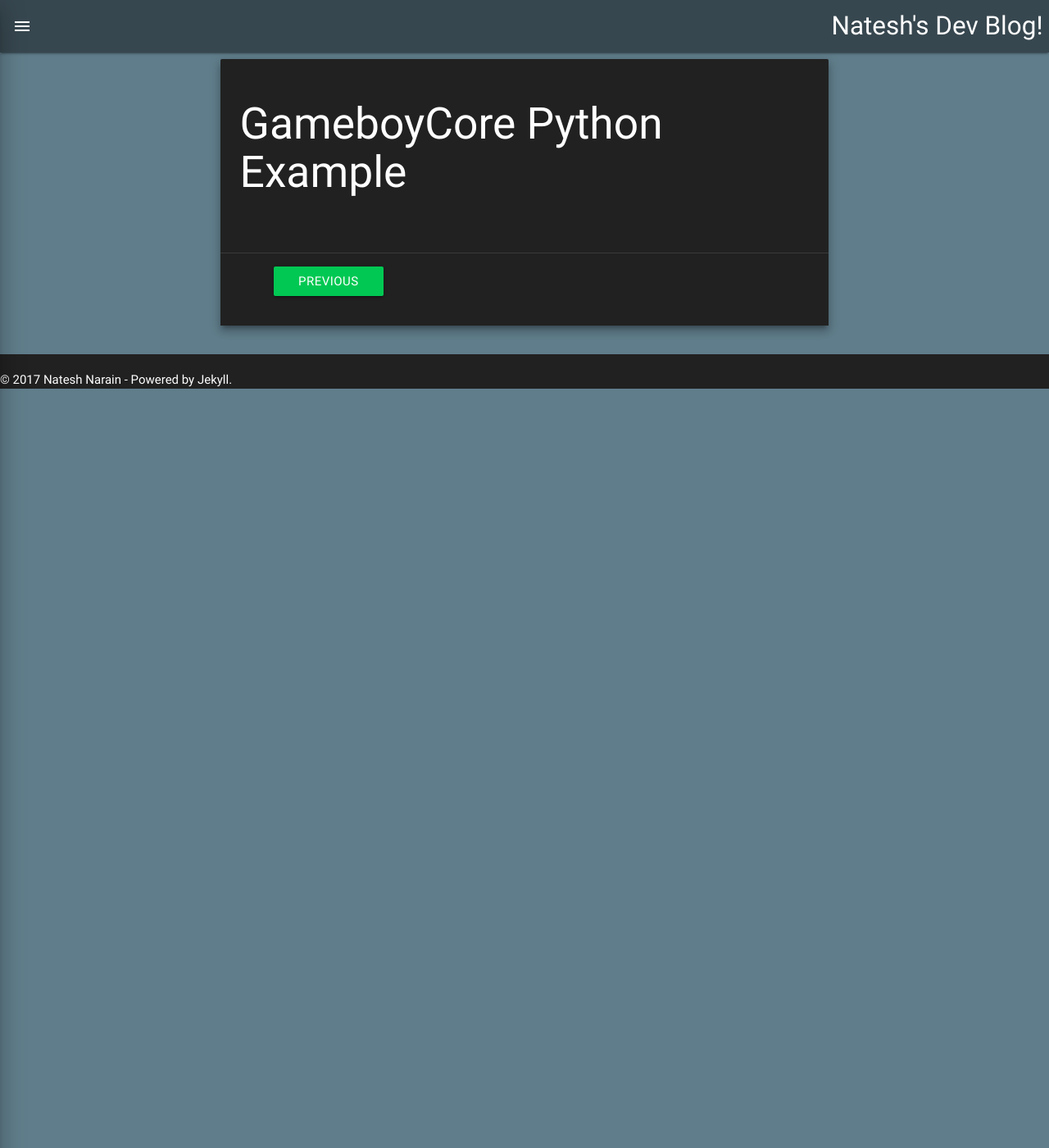
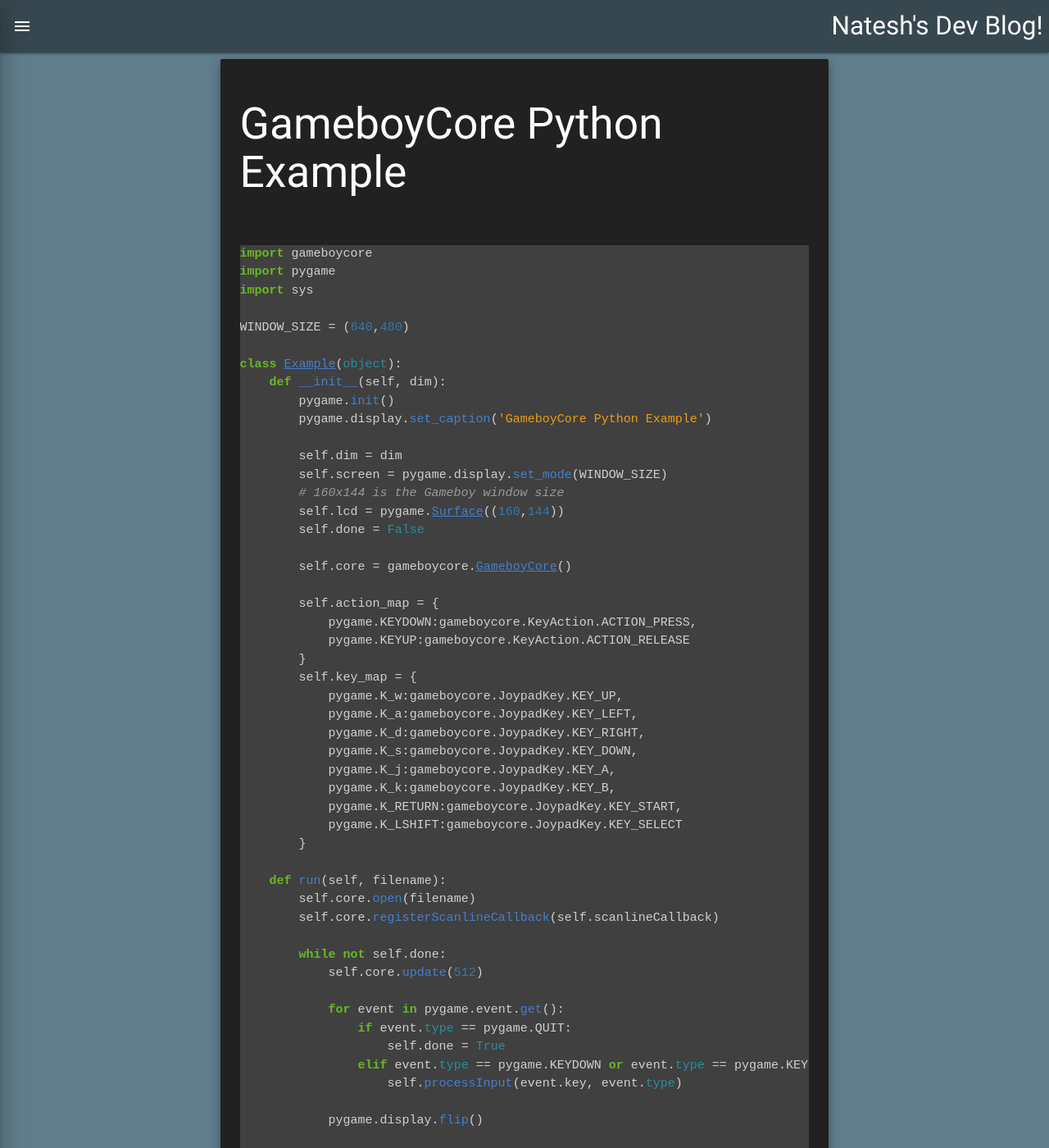
Before and after one commit to nnarain/nnarain.github.io, a Jekyll site: the page built from _posts/2017-04-15-GameboyCore Python Example.md, in a window 1280 px wide and 1400 px high. Shown: the whole window at 82% size. Built offline with Jekyll 4.4.1, drawn with Linux system fonts in a browser that asks for light colours; nearby versions of some CDN libraries; comment, search, counter and statistics services are not loaded; some of the changed text lies outside the part shown.

Commit message:
actually put text in the post...

````diff
--- a/_posts/2017-04-15-GameboyCore Python Example.md
+++ b/_posts/2017-04-15-GameboyCore Python Example.md
@@ -2,7 +2,81 @@
 layout: post
 title: GameboyCore Python Example
 description:
-tag:
+tag: ['python', 'gameboy', 'emulator']
 thumbnail: /assets/2017/04/15/
 repo_url:
 ---
+
+```python
+import gameboycore
+import pygame
+import sys
+
+WINDOW_SIZE = (640,480)
+
+class Example(object):
+    def __init__(self, dim):
+        pygame.init()
+        pygame.display.set_caption('GameboyCore Python Example')
+
+        self.dim = dim
+        self.screen = pygame.display.set_mode(WINDOW_SIZE)
+        # 160x144 is the Gameboy window size
+        self.lcd = pygame.Surface((160,144))
+        self.done = False
+
+        self.core = gameboycore.GameboyCore()
+
+        self.action_map = {
+            pygame.KEYDOWN:gameboycore.KeyAction.ACTION_PRESS,
+            pygame.KEYUP:gameboycore.KeyAction.ACTION_RELEASE
+        }
+        self.key_map = {
+            pygame.K_w:gameboycore.JoypadKey.KEY_UP,
+            pygame.K_a:gameboycore.JoypadKey.KEY_LEFT,
+            pygame.K_d:gameboycore.JoypadKey.KEY_RIGHT,
+            pygame.K_s:gameboycore.JoypadKey.KEY_DOWN,
+            pygame.K_j:gameboycore.JoypadKey.KEY_A,
+            pygame.K_k:gameboycore.JoypadKey.KEY_B,
+            pygame.K_RETURN:gameboycore.JoypadKey.KEY_START,
+            pygame.K_LSHIFT:gameboycore.JoypadKey.KEY_SELECT
+        }
+
+    def run(self, filename):
+        self.core.open(filename)
+        self.core.registerScanlineCallback(self.scanlineCallback)
+
+        while not self.done:
+            self.core.update(512)
+
+            for event in pygame.event.get():
+                if event.type == pygame.QUIT:
+                    self.done = True
+                elif event.type == pygame.KEYDOWN or event.type == pygame.KEYUP:
+                    self.processInput(event.key, event.type)
+
+            pygame.display.flip()
+
+    def processInput(self, key, action):
+        gbaction = self.action_map[action]
+        gbkey = self.key_map[key]
+
+        self.core.input(gbkey, gbaction)
+
+    def scanlineCallback(self, scanline, line):
+        for i in range(len(scanline)):
+            pixel = scanline[i]
+            self.lcd.set_at((i,line), (pixel.r,pixel.g,pixel.b))
+        self.updateScreen()
+
+    def updateScreen(self):
+        pygame.transform.scale(self.lcd, self.dim, self.screen)
+
+def main():
+    ex = Example(WINDOW_SIZE)
+    ex.run(sys.argv[1])
+
+if __name__ == '__main__':
+    main()
+
+```
````
